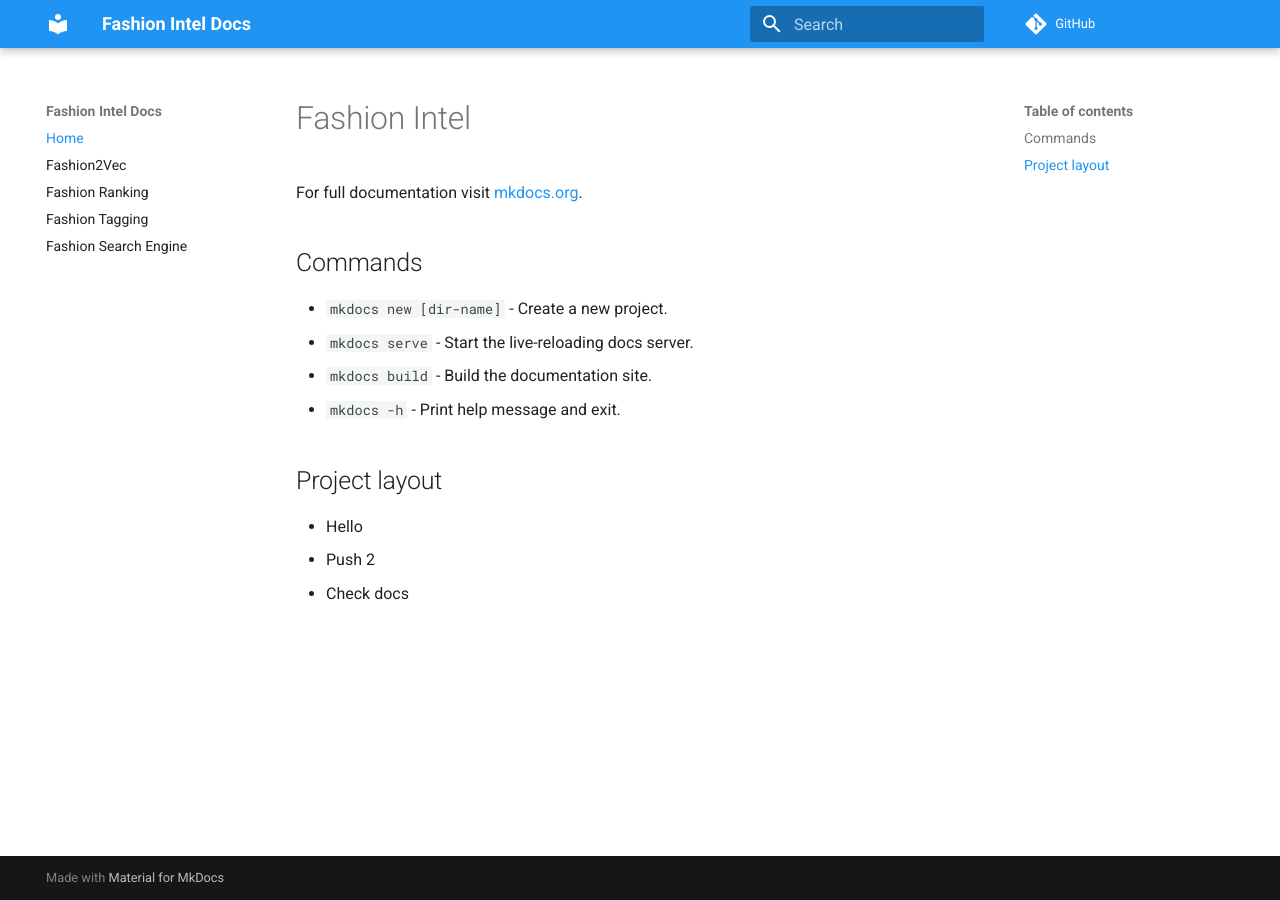
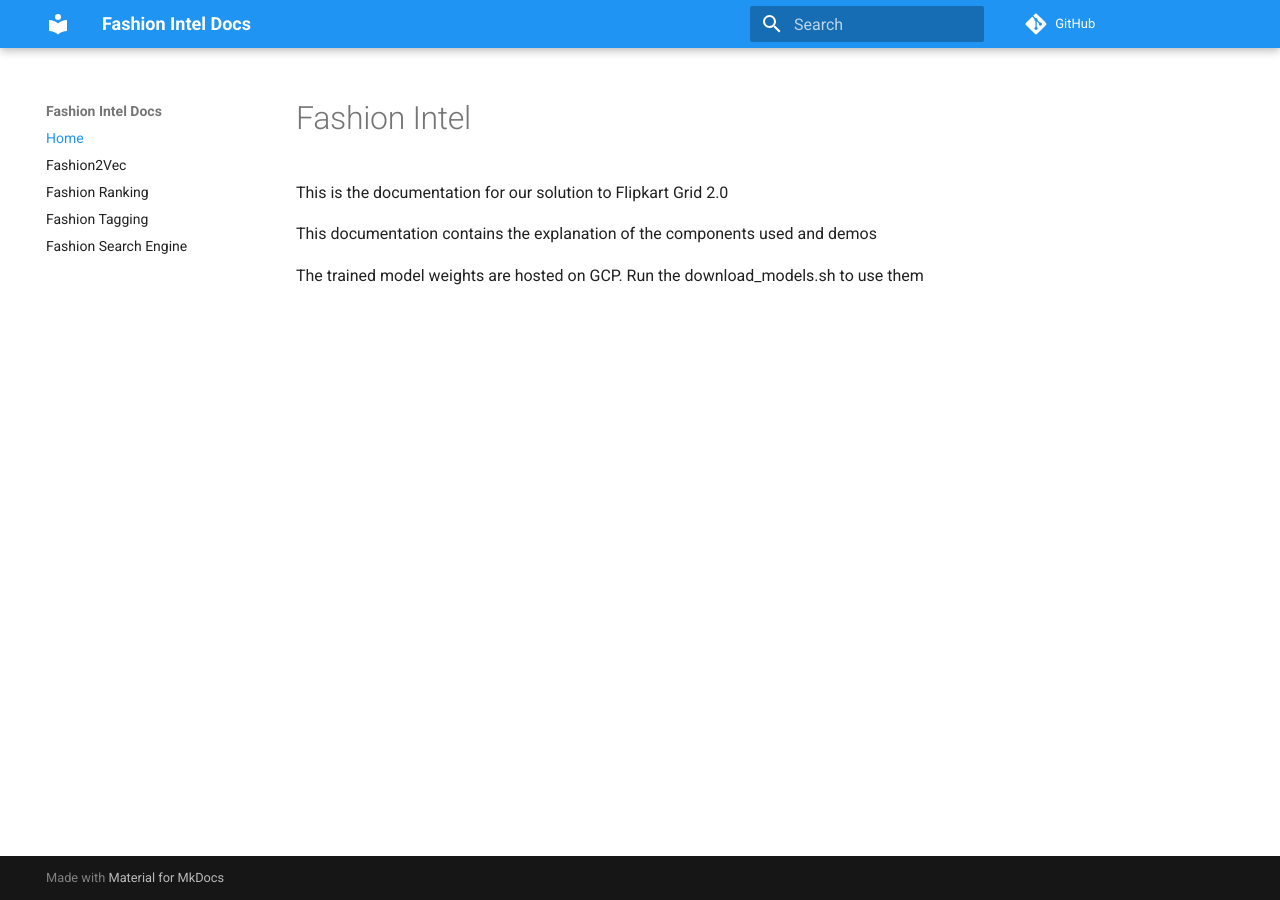
Before and after one commit to oke-aditya/fashion_intel, an MkDocs documentation site: the page built from docs/templates/index.md, in a window 1280 px wide. Built offline with MkDocs 1.6.1 and Material for MkDocs 9.7.7, drawn with Linux system fonts in a browser that asks for light colours; comment, search, counter and statistics services are not loaded.

Commit message:
Update readme

```diff
--- a/docs/templates/index.md
+++ b/docs/templates/index.md
@@ -1,15 +1,7 @@
 # Fashion Intel
 
-For full documentation visit [mkdocs.org](https://www.mkdocs.org).
+This is the documentation for our solution to Flipkart Grid 2.0
 
-## Commands
+This documentation contains the explanation of the components used and demos
 
-* `mkdocs new [dir-name]` - Create a new project.
-* `mkdocs serve` - Start the live-reloading docs server.
-* `mkdocs build` - Build the documentation site.
-* `mkdocs -h` - Print help message and exit.
-
-## Project layout
-* Hello
-* Push 2
-* Check docs
+The trained model weights are hosted on GCP. Run the download_models.sh to use them
```
Also changed, not shown: docs/templates/fashion2vec.md (+4 -0 lines), docs/templates/visualsearch.md (+3 -0 lines).
